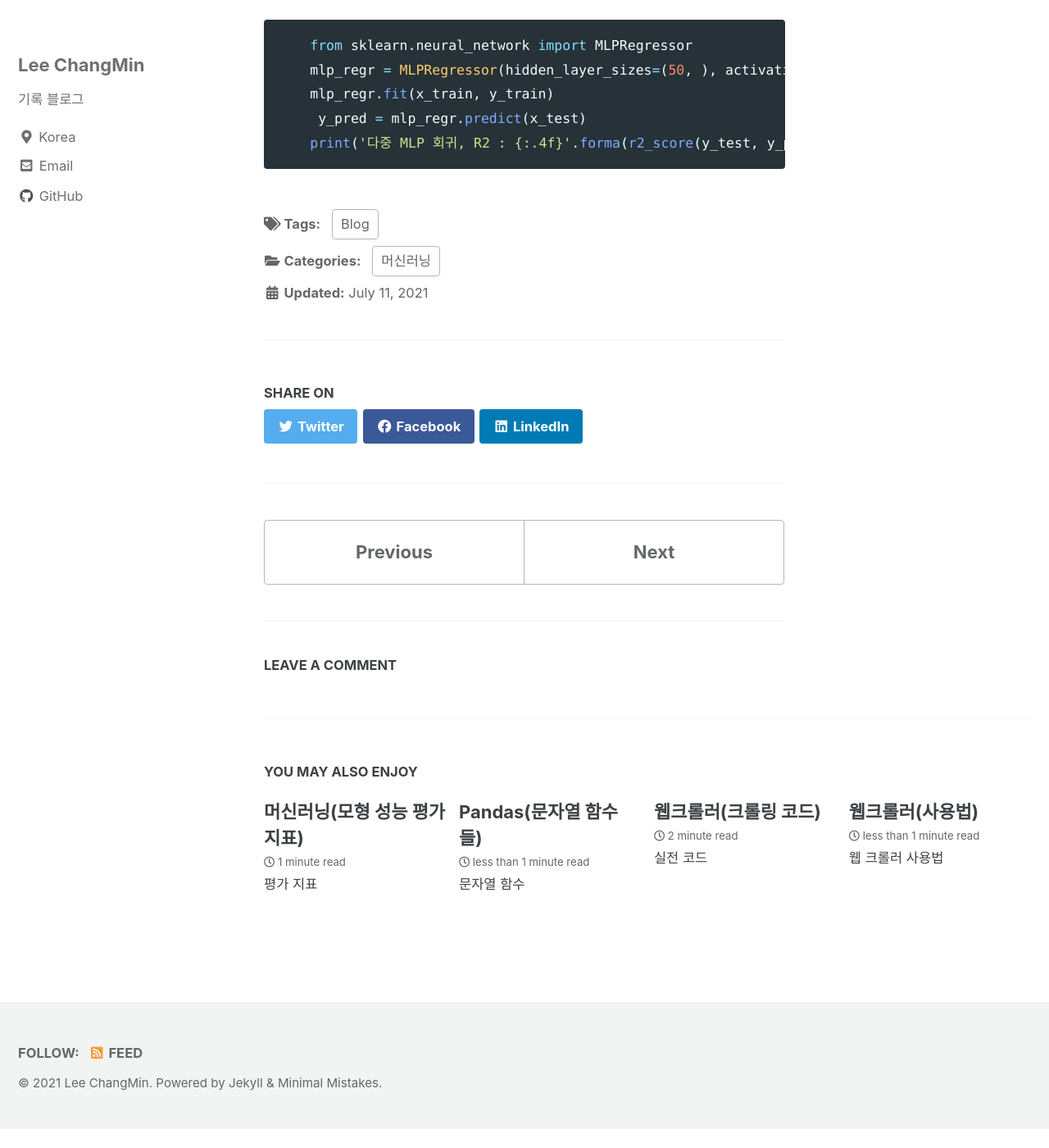
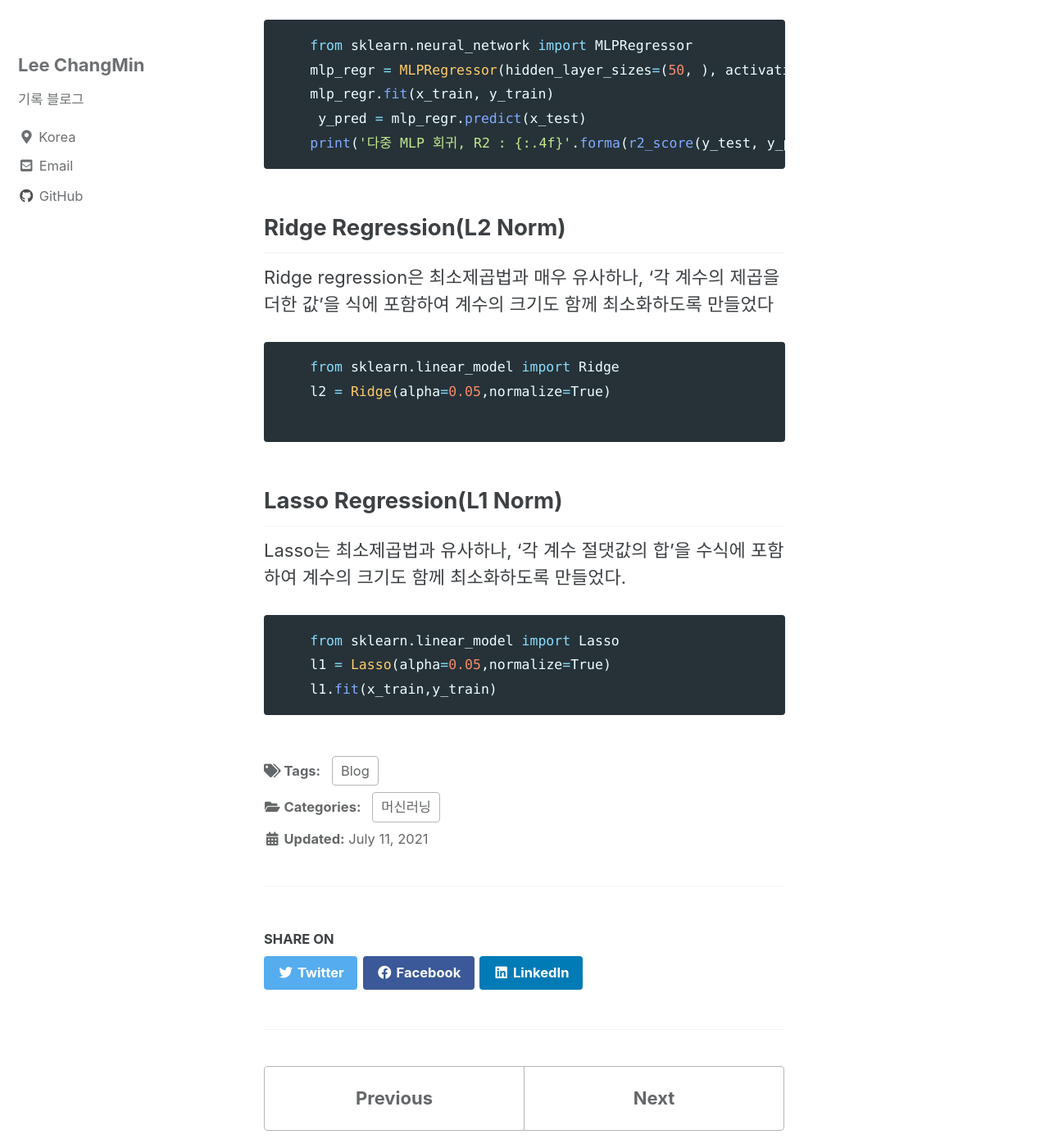
Before and after one commit to changmin2/changmin2.github.io, a Jekyll site: the page built from _posts/머신러닝/2021-07-11-머신러닝(4).md, in a window 1280 px wide and 1400 px high, scrolled down 4189 px. Shown: the whole window at 82% size. Built offline with Jekyll 4.4.1, drawn with Linux system fonts in a browser that asks for light colours; cached includes are drawn as plain includes; comment, search, counter and statistics services are not loaded; before the commit the page ends 5566 px from its top, so only the background shows below that.

Commit message:
Lasso and Ridge

````diff
--- a/_posts/머신러닝/2021-07-11-머신러닝(4).md
+++ b/_posts/머신러닝/2021-07-11-머신러닝(4).md
@@ -106,3 +106,23 @@ MLP 회귀 모델은 Sklearn의 neural_network 패키지에 있습니다.
      y_pred = mlp_regr.predict(x_test)
     print('다중 MLP 회귀, R2 : {:.4f}'.forma(r2_score(y_test, y_pred)))
 ```
+
+## Ridge Regression(L2 Norm)
+
+Ridge regression은 최소제곱법과 매우 유사하나, '각 계수의 제곱을 더한 값'을 식에 포함하여 계수의 크기도 함께 최소화하도록 만들었다
+
+```python
+    from sklearn.linear_model import Ridge
+    l2 = Ridge(alpha=0.05,normalize=True)
+
+```
+
+## Lasso Regression(L1 Norm)
+
+Lasso는 최소제곱법과 유사하나, '각 계수 절댓값의 합'을 수식에 포함하여 계수의 크기도 함께 최소화하도록 만들었다.
+
+```python
+    from sklearn.linear_model import Lasso
+    l1 = Lasso(alpha=0.05,normalize=True)
+    l1.fit(x_train,y_train)
+```
````
